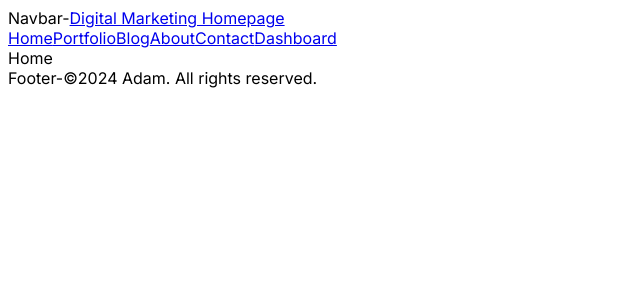
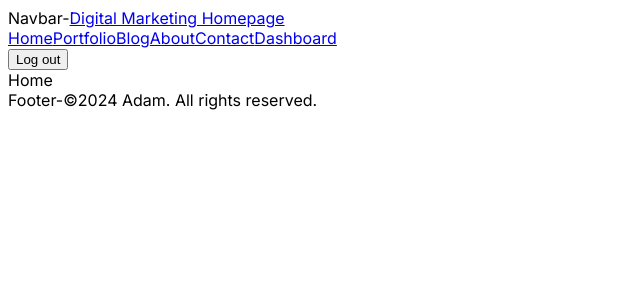
Before and after one commit to adam-alagoz/marketing_fullstack, a Next.js app: page / in a window 1280 px wide. Shown: the top 300 px of the page, without its empty margins (0-640 px from the left). Built offline with nearby package versions, Linux system fonts and the light colour scheme.

Commit message:
ssr and csr rendering

```diff
--- a/src/app/page.jsx
+++ b/src/app/page.jsx
@@ -2,6 +2,7 @@ import Image from 'next/image'
 import styles from './page.module.css'
 
 export default function Home() {
+  console.log('hi');
   return (
   <div>Home</div>
   )
--- a/src/components/navbar/Navbar.jsx
+++ b/src/components/navbar/Navbar.jsx
@@ -1,3 +1,4 @@
+'use client'
 import Link from 'next/link'
 import React from 'react'
 
@@ -43,7 +44,7 @@ const Navbar = () => {
     {links.map(link=>
         <Link key={link.id} href={link.url}>{link.title}</Link>
     )}</div>
-
+    <button onClick={()=>{console.log('logged out!')}}>Log out</button>
     </div>
   )
 }
```
